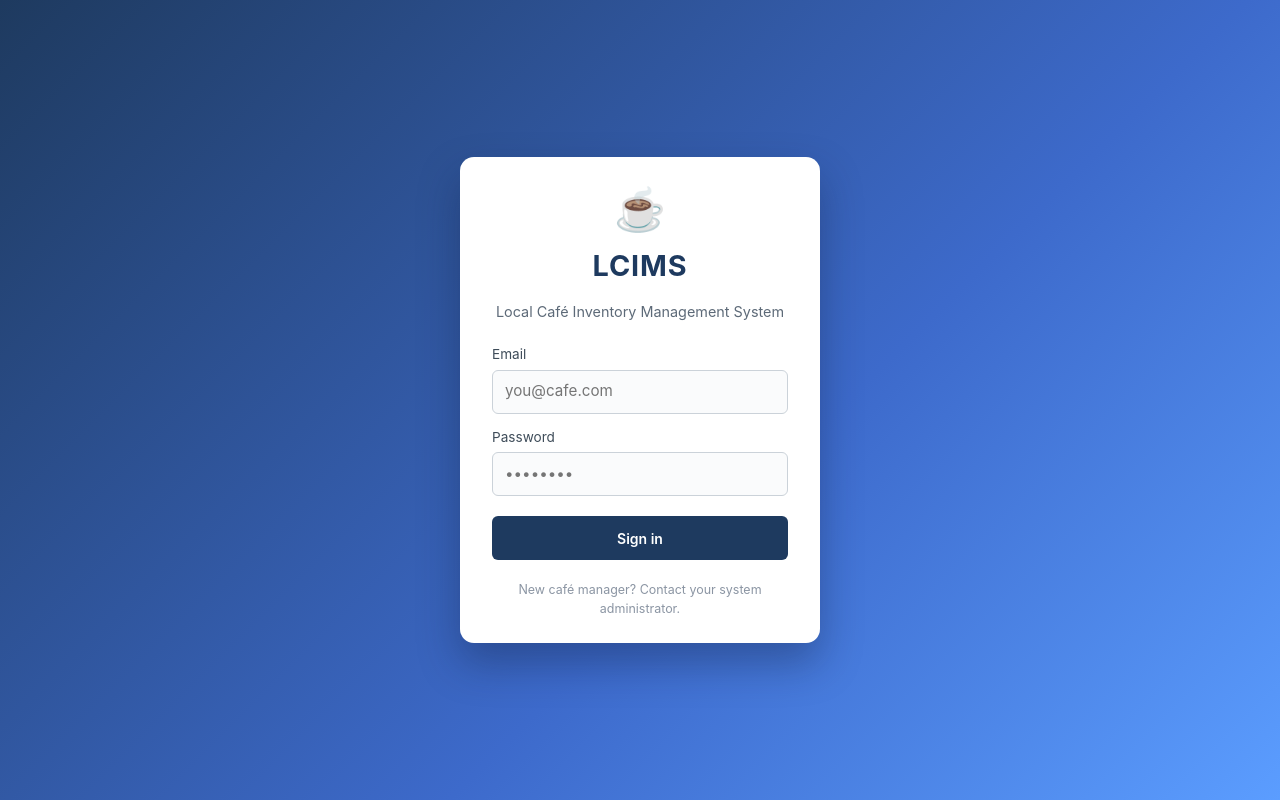
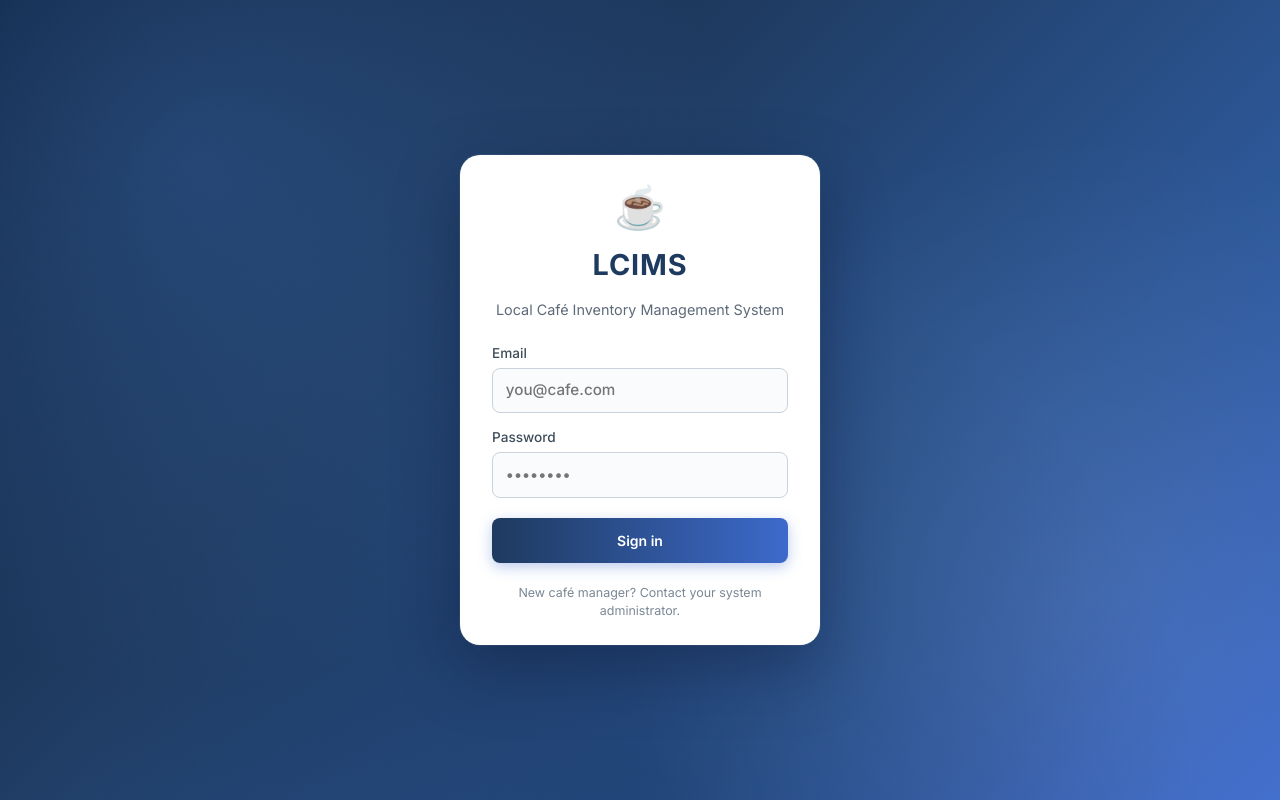
Before and after one commit to md-minhazul-amin/lcims, a React (Create React App) app in the folder client/: page /login in a window 1280 px wide. Built offline with nearby package versions, Linux system fonts and the light colour scheme.

Commit message:
Update App.css

```diff
--- a/client/src/App.css
+++ b/client/src/App.css
@@ -1,20 +1,62 @@
 /* ===========================================================================
-   LCIMS - base, app shell, and login styles
+   LCIMS — App shell, login, and shared UI tokens
    =========================================================================== */
 
-* { box-sizing: border-box; }
+@import url('https://fonts.googleapis.com/css2?family=Inter:wght@400;500;600;700&display=swap');
+
+:root {
+    --navy: #1e3a5f;
+    --blue: #3d6acb;
+    --blue-light: #5b9dff;
+    --blue-dk: #2f55a5;
+    --green: #2c9f64;
+    --red: #d64545;
+    --orange: #e8830c;
+    --sub: #5d6a78;
+    --grey: #7b8794;
+    --line: #eef0f2;
+    --border: #cbd2d9;
+    --bg-page: #f0f4f8;
+    --bg-card: #ffffff;
+    --shadow-sm: 0 1px 4px rgba(15, 30, 60, 0.07);
+    --shadow-md: 0 4px 16px rgba(15, 30, 60, 0.11);
+    --shadow-lg: 0 8px 32px rgba(15, 30, 60, 0.16);
+    --radius-sm: 8px;
+    --radius-md: 12px;
+    --radius-lg: 16px;
+    --transition: 0.18s ease;
+}
+
+* {
+    box-sizing: border-box;
+}
 
 body {
     margin: 0;
-    background: #f0f4f8;
+    background: var(--bg-page);
     color: #1f2933;
-    font: 14px/1.5 -apple-system, BlinkMacSystemFont, "Segoe UI", Roboto, sans-serif;
+    font-family: 'Inter', -apple-system, BlinkMacSystemFont, 'Segoe UI', sans-serif;
+    font-size: 14px;
+    line-height: 1.5;
 }
 
-a { color: inherit; text-decoration: none; }
-input, button, textarea, select { font: inherit; }
+a {
+    color: inherit;
+    text-decoration: none;
+}
 
-h1 { font-size: 1.6rem; margin: 0 0 1rem; color: #1e3a5f; }
+input,
+button,
+textarea,
+select {
+    font: inherit;
+}
+
+h1 {
+    font-size: 1.6rem;
+    margin: 0 0 1rem;
+    color: var(--navy);
+}
 
 /* ---------- app shell ---------- */
 
@@ -28,23 +70,24 @@ h1 { font-size: 1.6rem; margin: 0 0 1rem; color: #1e3a5f; }
 .lcims-sidebar {
     width: 220px;
     min-width: 220px;
-    background: #1e3a5f;
+    background: linear-gradient(180deg, #1a3356 0%, #1e3a5f 60%, #192f4e 100%);
     color: #e6edf6;
     padding: 1.25rem 0.75rem;
     display: flex;
     flex-direction: column;
     gap: 1rem;
+    box-shadow: 2px 0 16px rgba(15, 30, 60, 0.13);
 }
 
 .lcims-brand-area {
-    padding: 0 0.5rem 0.75rem;
-    border-bottom: 1px solid rgba(255, 255, 255, 0.08);
+    padding: 0 0.5rem 0.85rem;
+    border-bottom: 1px solid rgba(255, 255, 255, 0.1);
 }
 
 .lcims-brand {
     font-size: 1.4rem;
     font-weight: 700;
-    letter-spacing: 0.03em;
+    letter-spacing: 0.05em;
     color: #ffffff;
     margin-bottom: 0.6rem;
 }
@@ -65,14 +108,15 @@ h1 { font-size: 1.6rem; margin: 0 0 1rem; color: #1e3a5f; }
 
 .lcims-role-badge {
     align-self: flex-start;
-    background: #3d6acb;
+    background: linear-gradient(90deg, #3d6acb, #5b9dff);
     color: #ffffff;
     font-size: 0.7rem;
     font-weight: 600;
     text-transform: uppercase;
     letter-spacing: 0.05em;
-    padding: 0.18rem 0.55rem;
+    padding: 0.2rem 0.6rem;
     border-radius: 999px;
+    box-shadow: 0 2px 8px rgba(61, 106, 203, 0.25);
 }
 
 /* ---------- nav ---------- */
@@ -80,48 +124,62 @@ h1 { font-size: 1.6rem; margin: 0 0 1rem; color: #1e3a5f; }
 .lcims-nav {
     display: flex;
     flex-direction: column;
-    gap: 0.2rem;
-    flex: 1;                   /* pushes logout button to the bottom */
+    gap: 0.25rem;
+    flex: 1;
 }
 
 .lcims-nav-link {
     display: flex;
     align-items: center;
     gap: 0.65rem;
-    padding: 0.6rem 0.85rem;
-    border-radius: 6px;
+    padding: 0.65rem 0.9rem;
+    border-radius: var(--radius-sm);
     color: #c5d3e6;
     border-left: 3px solid transparent;
-    transition: background 0.15s, color 0.15s, border-color 0.15s;
+    font-size: 0.92rem;
+    transition: all var(--transition);
 }
 
 .lcims-nav-link:hover {
-    background: rgba(255, 255, 255, 0.05);
+    background: rgba(255, 255, 255, 0.07);
     color: #ffffff;
+    transform: translateX(3px);
 }
 
 .lcims-nav-link.active {
-    background: #2d5078;
+    background: linear-gradient(
+        90deg,
+        rgba(91, 157, 255, 0.18),
+        rgba(61, 106, 203, 0.08)
+    );
+    border-left: 3px solid #5b9dff;
     color: #ffffff;
-    border-left-color: #5b9dff;
+    font-weight: 600;
 }
 
-.lcims-nav-icon { font-size: 1rem; }
+.lcims-nav-icon {
+    font-size: 1rem;
+    flex-shrink: 0;
+}
 
 /* ---------- logout ---------- */
 
 .lcims-logout {
     background: transparent;
-    border: 1px solid rgba(255, 255, 255, 0.2);
+    border: 1px solid rgba(255, 255, 255, 0.22);
     color: #e6edf6;
-    padding: 0.6rem 0.85rem;
-    border-radius: 6px;
+    padding: 0.65rem 0.9rem;
+    border-radius: var(--radius-sm);
     cursor: pointer;
     text-align: left;
+    font-size: 0.92rem;
+    transition: all var(--transition);
 }
+
 .lcims-logout:hover {
-    background: rgba(255, 255, 255, 0.08);
+    background: rgba(255, 255, 255, 0.1);
     border-color: rgba(255, 255, 255, 0.4);
+    color: #ffffff;
 }
 
 /* ---------- main content ---------- */
@@ -130,8 +188,9 @@ h1 { font-size: 1.6rem; margin: 0 0 1rem; color: #1e3a5f; }
     flex: 1;
     min-width: 0;
     padding: 1.75rem 2rem;
-    background: #f0f4f8;
+    background: var(--bg-page);
     overflow: auto;
+    scroll-behavior: smooth;
 }
 
 /* ===========================================================================
@@ -139,25 +198,57 @@ h1 { font-size: 1.6rem; margin: 0 0 1rem; color: #1e3a5f; }
    =========================================================================== */
 
 .lcims-login {
+    position: relative;
     min-height: 100vh;
     display: flex;
     align-items: center;
     justify-content: center;
-    background: linear-gradient(135deg, #1e3a5f 0%, #3d6acb 60%, #5b9dff 100%);
+    background: linear-gradient(
+        135deg,
+        #0f2440 0%,
+        #1e3a5f 35%,
+        #2d5898 70%,
+        #3d6acb 100%
+    );
     padding: 2rem;
+    overflow: hidden;
+}
+
+/* Subtle depth pattern behind the login card */
+.lcims-login::before {
+    content: '';
+    position: absolute;
+    inset: 0;
+    background:
+        radial-gradient(circle at 15% 20%, rgba(91, 157, 255, 0.22) 0%, transparent 42%),
+        radial-gradient(circle at 85% 75%, rgba(255, 255, 255, 0.08) 0%, transparent 38%),
+        radial-gradient(circle at 50% 100%, rgba(15, 36, 64, 0.35) 0%, transparent 55%);
+    pointer-events: none;
 }
 
 .lcims-login-card {
+    position: relative;
+    z-index: 1;
     width: 360px;
     max-width: 100%;
-    background: #ffffff;
+    background: var(--bg-card);
     padding: 2rem 2rem 1.5rem;
-    border-radius: 14px;
-    box-shadow: 0 20px 40px rgba(15, 30, 60, 0.35);
+    border-radius: 20px;
+    box-shadow:
+        0 24px 64px rgba(10, 20, 50, 0.4),
+        0 0 0 1px rgba(255, 255, 255, 0.08);
+    backdrop-filter: blur(2px);
+    transition: box-shadow var(--transition);
     display: flex;
     flex-direction: column;
     gap: 0.85rem;
     text-align: center;
+}
+
+.lcims-login-card:hover {
+    box-shadow:
+        0 32px 80px rgba(10, 20, 50, 0.48),
+        0 0 0 1px rgba(255, 255, 255, 0.12);
 }
 
 .lcims-login-icon {
@@ -168,13 +259,14 @@ h1 { font-size: 1.6rem; margin: 0 0 1rem; color: #1e3a5f; }
 .lcims-login-title {
     font-size: 1.8rem;
     margin: 0;
-    color: #1e3a5f;
+    color: var(--navy);
     letter-spacing: 0.03em;
+    font-weight: 700;
 }
 
 .lcims-login-sub {
     margin: 0 0 0.5rem;
-    color: #5d6a78;
+    color: var(--sub);
     font-size: 0.9rem;
 }
 
@@ -185,43 +277,59 @@ h1 { font-size: 1.6rem; margin: 0 0 1rem; color: #1e3a5f; }
     text-align: left;
     font-size: 0.85rem;
     color: #3e4c59;
+    font-weight: 500;
 }
 
 .lcims-login-field input {
-    padding: 0.6rem 0.75rem;
-    border: 1px solid #cbd2d9;
-    border-radius: 6px;
+    padding: 0.65rem 0.8rem;
+    border: 1px solid var(--border);
+    border-radius: var(--radius-sm);
     font-size: 0.95rem;
     background: #fafbfc;
+    transition: all 0.2s ease;
 }
+
 .lcims-login-field input:focus {
     outline: none;
-    border-color: #3d6acb;
+    border-color: var(--blue);
     background: #ffffff;
     box-shadow: 0 0 0 3px rgba(61, 106, 203, 0.18);
 }
 
 .lcims-login-submit {
     margin-top: 0.4rem;
-    padding: 0.7rem;
-    background: #1e3a5f;
+    padding: 0.75rem;
+    background: linear-gradient(90deg, #1e3a5f, #3d6acb);
     color: #ffffff;
     border: none;
-    border-radius: 6px;
+    border-radius: var(--radius-sm);
     font-weight: 600;
     cursor: pointer;
-    transition: background 0.15s;
+    box-shadow: 0 4px 14px rgba(61, 106, 203, 0.35);
+    transition: all 0.2s ease;
 }
-.lcims-login-submit:hover:not(:disabled) { background: #2d5078; }
+
+.lcims-login-submit:hover:not(:disabled) {
+    transform: translateY(-1px);
+    box-shadow: 0 6px 20px rgba(61, 106, 203, 0.45);
+}
+
+.lcims-login-submit:active:not(:disabled) {
+    transform: translateY(0);
+}
+
 .lcims-login-submit:disabled {
-    background: #9aa5b1;
+    background: linear-gradient(90deg, #9aa5b1, #b0bac5);
+    box-shadow: none;
     cursor: not-allowed;
+    transform: none;
 }
 
 .lcims-login-footer {
     margin: 0.5rem 0 0;
     font-size: 0.78rem;
-    color: #8b95a3;
+    color: var(--grey);
+    line-height: 1.45;
 }
 
 /* ---------- shared error block (login + future forms) ---------- */
@@ -231,7 +339,143 @@ h1 { font-size: 1.6rem; margin: 0 0 1rem; color: #1e3a5f; }
     color: #a8262b;
     border: 1px solid #f4b1ad;
     padding: 0.55rem 0.75rem;
-    border-radius: 6px;
+    border-radius: var(--radius-sm);
     font-size: 0.85rem;
     text-align: left;
+    line-height: 1.4;
 }
+
+/* ===========================================================================
+   Utility classes
+   =========================================================================== */
+
+.lcims-page-header {
+    display: flex;
+    align-items: center;
+    justify-content: space-between;
+    margin-bottom: 1.25rem;
+    gap: 1rem;
+}
+
+.lcims-card {
+    background: var(--bg-card);
+    border-radius: var(--radius-md);
+    box-shadow: var(--shadow-sm);
+    padding: 1.25rem 1.5rem;
+    transition: box-shadow var(--transition);
+}
+
+.lcims-card:hover {
+    box-shadow: var(--shadow-md);
+}
+
+.lcims-badge-blue {
+    background: #eaf1ff;
+    color: #2745a4;
+    padding: 2px 10px;
+    border-radius: 999px;
+    font-size: 0.75rem;
+    font-weight: 600;
+}
+
+.lcims-badge-red {
+    background: #fce8e6;
+    color: #a8262b;
+    padding: 2px 10px;
+    border-radius: 999px;
+    font-size: 0.75rem;
+    font-weight: 600;
+}
+
+.lcims-badge-green {
+    background: #dff5e6;
+    color: #1d703f;
+    padding: 2px 10px;
+    border-radius: 999px;
+    font-size: 0.75rem;
+    font-weight: 600;
+}
+
+.lcims-btn-primary {
+    background: linear-gradient(90deg, #2f55a5, #3d6acb);
+    color: #ffffff;
+    border: none;
+    border-radius: var(--radius-sm);
+    padding: 0.55rem 1.1rem;
+    font-weight: 600;
+    cursor: pointer;
+    font-size: 0.9rem;
+    transition: all 0.18s ease;
+    box-shadow: 0 2px 8px rgba(61, 106, 203, 0.2);
+}
+
+.lcims-btn-primary:hover {
+    transform: translateY(-1px);
+    box-shadow: 0 4px 14px rgba(61, 106, 203, 0.32);
+}
+
+.lcims-btn-danger {
+    background: #fff0f0;
+    color: #a8262b;
+    border: 1px solid #f4b1ad;
+    border-radius: var(--radius-sm);
+    padding: 0.5rem 1rem;
+    font-weight: 600;
+    cursor: pointer;
+    transition: all 0.18s ease;
+}
+
+.lcims-btn-danger:hover {
+    background: #fce8e6;
+}
+
+/* ---------- animations ---------- */
+
+@keyframes fadeInDown {
+    from {
+        opacity: 0;
+        transform: translateY(-10px);
+    }
+    to {
+        opacity: 1;
+        transform: translateY(0);
+    }
+}
+
+@keyframes fadeInUp {
+    from {
+        opacity: 0;
+        transform: translateY(12px);
+    }
+    to {
+        opacity: 1;
+        transform: translateY(0);
+    }
+}
+
+@keyframes pulse {
+    0%,
+    100% {
+        opacity: 1;
+    }
+    50% {
+        opacity: 0.6;
+    }
+}
+
+@keyframes spin {
+    from {
+        transform: rotate(0deg);
+    }
+    to {
+        transform: rotate(360deg);
+    }
+}
+
+.lcims-animate-in {
+    animation: fadeInDown 0.25s ease both;
+}
+
+.lcims-animate-up {
+    animation: fadeInUp 0.25s ease both;
+}
```
